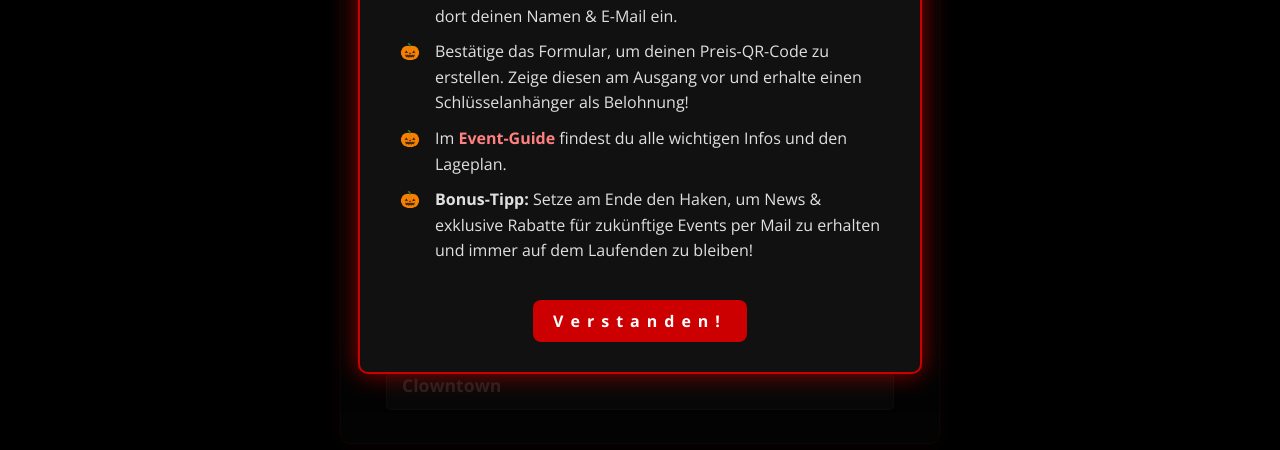
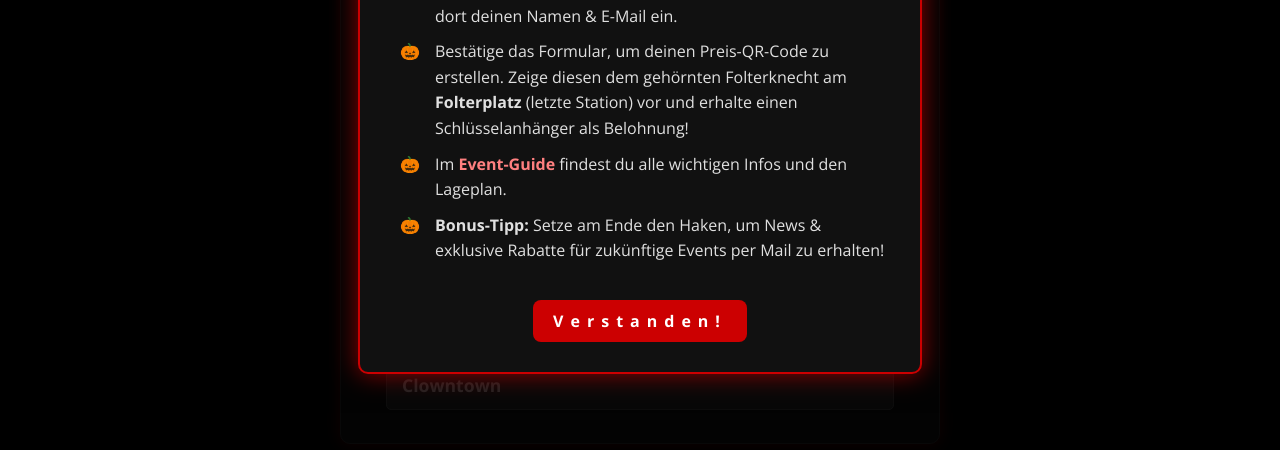
Before and after one commit to HalloweenSchlossAlsbach/QR-Jagd, a plain HTML site: page index.html in a window 1280 px wide. Shown: the part 350-800 px from the top of the page. Drawn offline with nearby package versions, Linux system fonts and the light colour scheme; a web font is replaced by a local one.

Commit message:
Update index.html

```diff
--- a/index.html
+++ b/index.html
@@ -18,9 +18,9 @@
             <ol class="instructions-list">
                 <li>Scanne die QR-Codes am <strong>Ausgang</strong> jeder der 7 Stationen. Dein Fortschritt wird live angezeigt.</li>
                 <li>Sind alle Stationen geschafft, erscheint ein Formular. Gib dort deinen Namen & E-Mail ein.</li>
-                <li>Bestätige das Formular, um deinen Preis-QR-Code zu erstellen. Zeige diesen am Ausgang vor und erhalte einen Schlüsselanhänger als Belohnung!</li>
+                <li>Bestätige das Formular, um deinen Preis-QR-Code zu erstellen. Zeige diesen dem gehörnten Folterknecht am <strong>Folterplatz</strong> (letzte Station) vor und erhalte einen Schlüsselanhänger als Belohnung!</li>
                 <li>Im <a href="https://halloweenschlossalsbach.github.io/Event-Guide/" target="_blank" class="instruction-link">Event-Guide</a> findest du alle wichtigen Infos und den Lageplan.</li>
-                <li><strong>Bonus-Tipp:</strong> Setze am Ende den Haken, um News & exklusive Rabatte für zukünftige Events per Mail zu erhalten und immer auf dem Laufenden zu bleiben!</li>
+                <li><strong>Bonus-Tipp:</strong> Setze am Ende den Haken, um News & exklusive Rabatte für zukünftige Events per Mail zu erhalten!</li>
             </ol>
             <button id="close-instructions-btn">Verstanden!</button>
         </div>
@@ -64,7 +64,7 @@
 
         <section id="final-qrcode-view" class="view">
             <h2>Dein Preis-QR-Code!</h2>
-            <p>Zeige diesen Code unserem Team am Ausgang, um deinen Schlüsselanhänger zu erhalten!</p>
+            <p>Zeige diesen Code dem gehörnten Folterknecht am Folterplatz, um deinen Schlüsselanhänger zu erhalten!</p>
             <div id="final-qrcode"></div>
         </section>
     </main>
```
